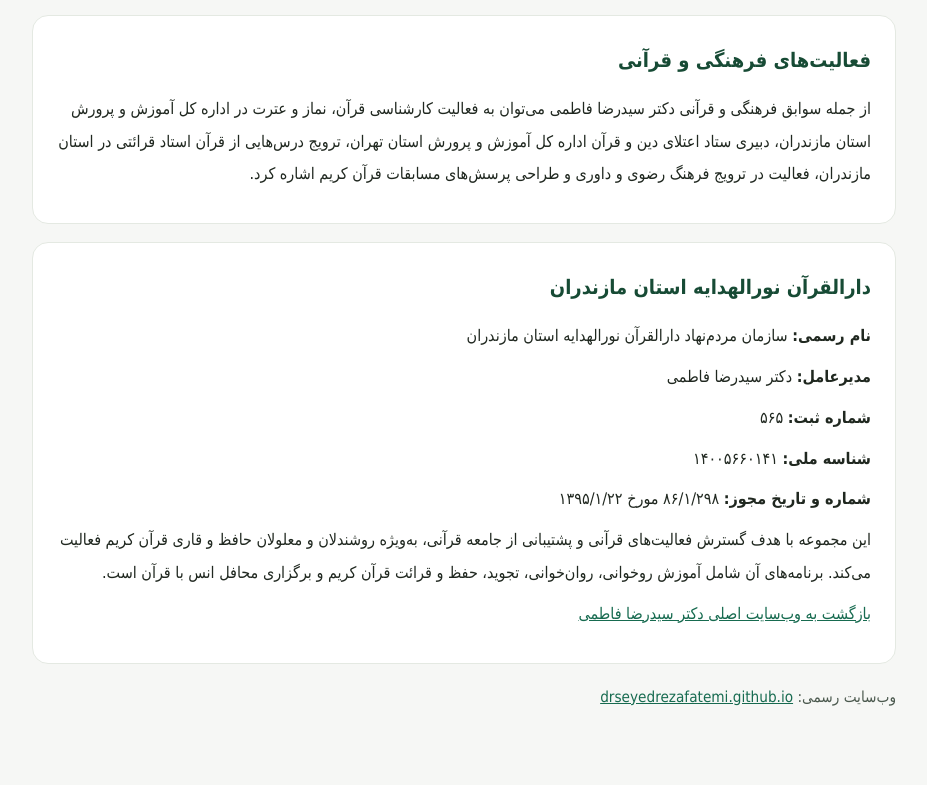
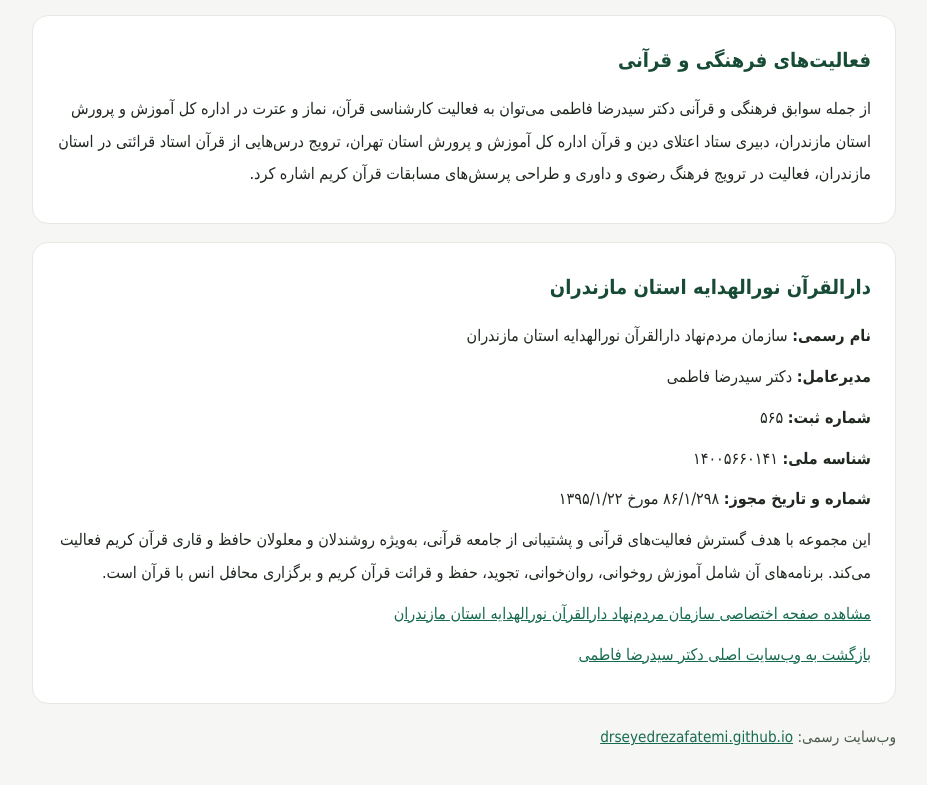
Before and after one commit to drseyedrezafatemi/drseyedrezafatemi.github.io, a plain HTML site: page profile.html in a window 1280 px wide. Shown: the part 916-1701 px from the top of the page, without its empty margins (176-1103 px from the left). Before the commit the page ends 1661 px from the top, so only its background shows below. Drawn offline with Linux system fonts and the light colour scheme.

Commit message:
Connect profile to dedicated Dar al-Quran page

```diff
--- a/profile.html
+++ b/profile.html
@@ -75,7 +75,7 @@
 <h2>فعالیت‌های فرهنگی و قرآنی</h2>
 <p>از جمله سوابق فرهنگی و قرآنی دکتر سیدرضا فاطمی می‌توان به فعالیت کارشناسی قرآن، نماز و عترت در اداره کل آموزش و پرورش استان مازندران، دبیری ستاد اعتلای دین و قرآن اداره کل آموزش و پرورش استان تهران، ترویج درس‌هایی از قرآن استاد قرائتی در استان مازندران، فعالیت در ترویج فرهنگ رضوی و داوری و طراحی پرسش‌های مسابقات قرآن کریم اشاره کرد.</p>
 </section>
-<section>
+<section id="organization">
 <h2>دارالقرآن نورالهدایه استان مازندران</h2>
 <p><strong>نام رسمی:</strong> سازمان مردم‌نهاد دارالقرآن نورالهدایه استان مازندران</p>
 <p><strong>مدیرعامل:</strong> دکتر سیدرضا فاطمی</p>
@@ -83,6 +83,7 @@
 <p><strong>شناسه ملی:</strong> ۱۴۰۰۵۶۶۰۱۴۱</p>
 <p><strong>شماره و تاریخ مجوز:</strong> ۸۶/۱/۲۹۸ مورخ ۱۳۹۵/۱/۲۲</p>
 <p>این مجموعه با هدف گسترش فعالیت‌های قرآنی و پشتیبانی از جامعه قرآنی، به‌ویژه روشندلان و معلولان حافظ و قاری قرآن کریم فعالیت می‌کند. برنامه‌های آن شامل آموزش روخوانی، روان‌خوانی، تجوید، حفظ و قرائت قرآن کریم و برگزاری محافل انس با قرآن است.</p>
+<p><a href="/dar-al-quran.html">مشاهده صفحه اختصاصی سازمان مردم‌نهاد دارالقرآن نورالهدایه استان مازندران</a></p>
 <p><a href="https://drseyedrezafatemi.github.io/">بازگشت به وب‌سایت اصلی دکتر سیدرضا فاطمی</a></p>
 </section>
 <footer class="meta">وب‌سایت رسمی: <a href="https://drseyedrezafatemi.github.io/">drseyedrezafatemi.github.io</a></footer>
```
